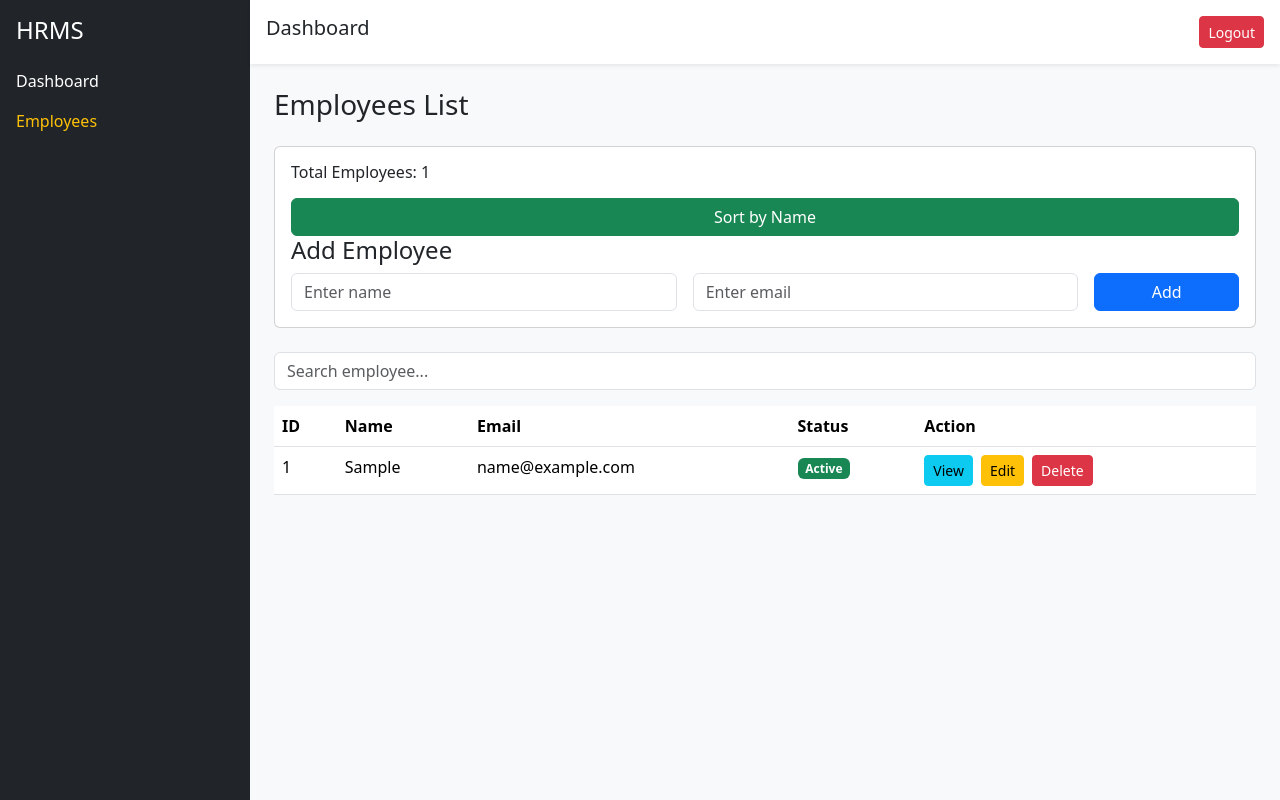
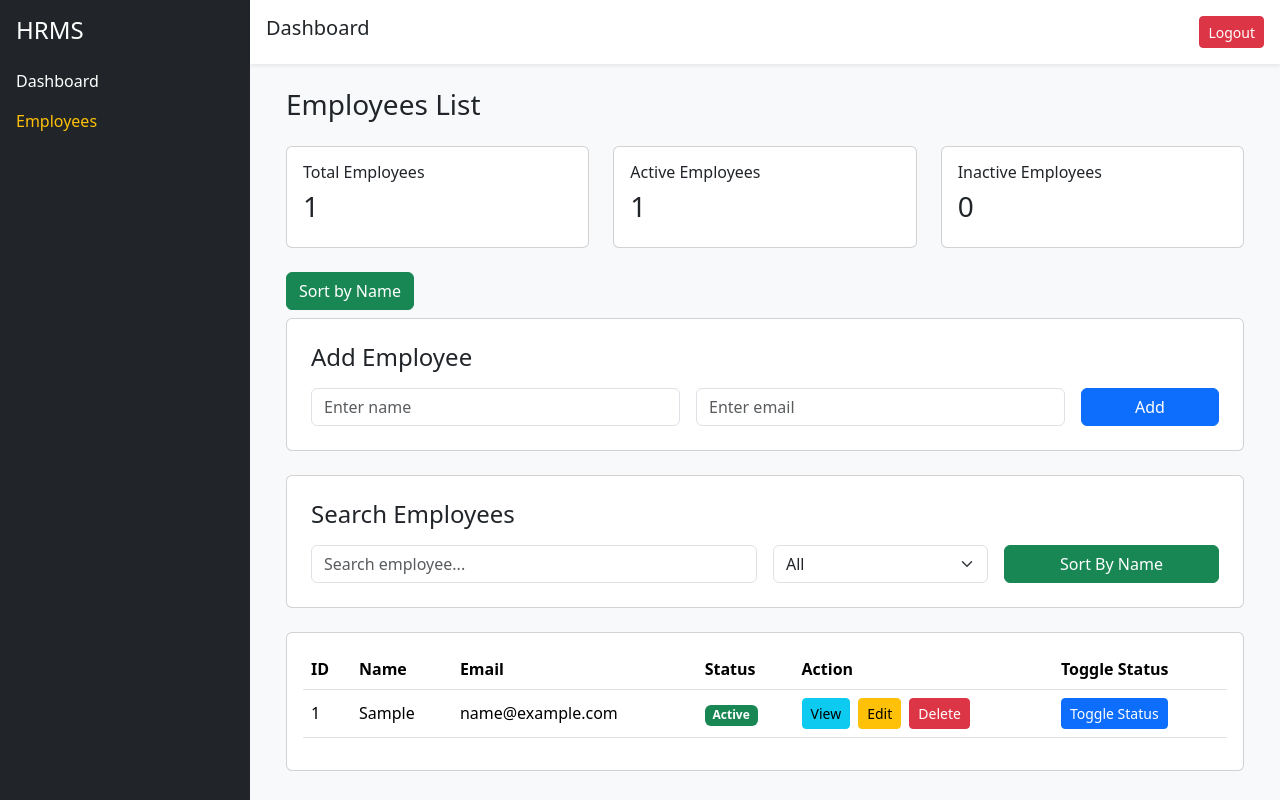
Before and after one commit to SumitVIP25/hrms-dashboard, a React (Vite) app: page /employees in a window 1280 px wide. Both pictures are taken after typing "Sample", "name@example.com" into the empty fields and a click on the button "Add". Built offline with nearby package versions, Linux system fonts and the light colour scheme; no server answers.

Commit message:
Added employee status toggle, statistics, filters and UI improvements

```diff
--- a/src/pages/Employees.jsx
+++ b/src/pages/Employees.jsx
@@ -1,3 +1,4 @@
+import { all } from "axios";
 import MainLayout from "../layout/MainLayout";
 import { useEffect, useState } from "react";
 
@@ -9,6 +10,7 @@ export default function Employees() {
     });
     const [loading, setLoading] = useState(true);
     const [search, setSearch] = useState("");
+    const [statusFilter, setStatusFilter] = useState("All");
     const [name, setName] = useState("");
     const [email, setEmail] = useState("");
     const [editId, setEditId] = useState(null);
@@ -30,6 +32,16 @@ export default function Employees() {
         setEmployees(sortedEmployees);
     }
 
+    const handleToggleStatus = (id) => {
+        const updatedEmployees = employees.map((employee) =>
+            employee.id === id ? {
+                ...employee,
+                status: employee.status === "Active" ? "Inactive" : "Active",
+            } : employee
+        );
+        setEmployees(updatedEmployees);
+    }
+
     const handleDelete = (id) => {
         const isConfirmed = window.confirm("Are you sure you want to delete this employee?");
         if (!isConfirmed) {
@@ -39,19 +51,35 @@ export default function Employees() {
         setEmployees(updatedEmployees);
     }
 
-    const filteredEmployees = employees.filter((employee) => employee.name.toLowerCase().includes(search.toLowerCase()));
+    const filteredEmployees = employees.filter((employee) => {
+        const matchesSearch =
+            employee.name
+                .toLowerCase()
+                .includes(search.toLowerCase());
+
+        const matchesStatus =
+            statusFilter === "All" ||
+            (employee.status || "Active") === statusFilter;
+
+        return matchesSearch && matchesStatus;
+    });
 
     const fetchEmployees = async () => {
         const storedEmployees = localStorage.getItem("employees");
 
         if (storedEmployees) {
-            const parsedEmployees = JSON.parse(storedEmployees);
-            setEmployees(parsedEmployees);
+            setEmployees(JSON.parse(storedEmployees));
+            setLoading(false);
+            return;
         }
         try {
             const response = await fetch("https://jsonplaceholder.typicode.com/users");
             const data = await response.json();
-            setEmployees(data);
+            const employeesWithStatus = data.map((employee) => ({
+                ...employee,
+                status: "Active",
+            }));
+            setEmployees(employeesWithStatus);
         } finally {
             setLoading(false);
         }
@@ -82,7 +110,7 @@ export default function Employees() {
             return;
         }
 
-        if (!email.includes("@" && ".")) {
+        if (!email.includes("@") || !email.includes(".")) {
             alert("Please enter a valid email");
             return;
         }
@@ -115,7 +143,7 @@ export default function Employees() {
                 id: employees.length + 1,
                 name: name.trim(),
                 email: email.trim(),
-                staus: "Active",
+                status: "Active",
             };
             setEmployees([...employees, newEmployee]);
         }
@@ -123,17 +151,46 @@ export default function Employees() {
         setEmail("");
     };
 
+    const activeEmployees = employees.filter((employee) => (employee.status || "Active") === "Active").length;
+
+    const inactiveEmployees = employees.filter((employee) => (employee.status || "Active") === "Inactive").length;
+
     return (
         <MainLayout>
-            <div>
+            <div className="container">
                 <h3 className="mb-4">Employees List</h3>
 
-                <div className="card p-3 mb-4">
-                    <h6>Total Employees: {employees.length}</h6>
-                    <button className="btn btn-success mt-2" onClick={handleSort}>
+                <div className="row mb-3">
+
+                    <div className="col-md-4">
+                        <div className="card p-3">
+                            <h6>Total Employees</h6>
+                            <h3>{employees.length}</h3>
+                        </div>
+                    </div>
+
+                    <div className="col-md-4">
+                        <div className="card p-3">
+                            <h6>Active Employees</h6>
+                            <h3>{activeEmployees}</h3>
+                        </div>
+                    </div>
+
+                    <div className="col-md-4">
+                        <div className="card p-3">
+                            <h6>Inactive Employees</h6>
+                            <h3>{inactiveEmployees}</h3>
+                        </div>
+                    </div>
+                </div>
+
+                <button className="btn btn-success mt-2 mb-2" onClick={handleSort}>
                     Sort by Name
                 </button>
-                    <h4>Add Employee</h4>
+
+                <div className="card p-4 mb-4">
+                    <h4 className="mb-3">Add Employee</h4>
+
                     <div className="row g-3">
                         <div className="col-md-5">
                             <input
@@ -170,7 +227,11 @@ export default function Employees() {
                     </div>
                 </div>
 
-                <div className="mb-3">
+                <div className="card p-4 mb-4">
+                    <h4 className="mb-3">Search Employees</h4>
+
+                    <div className="row g-3">
+                        <div className="col-md-6">
                             <input
                                 type="text"
                                 className="form-control"
@@ -179,9 +240,26 @@ export default function Employees() {
                                 onChange={(e) => setSearch(e.target.value)}
                             />
                         </div>
-                <table className="table">
+
+                        <div className="col-md-3">
+                            <select className="form-select"
+                                value={statusFilter}
+                                onChange={(e) => setStatusFilter(e.target.value)}>
+                                <option value="All">All</option>
+                                <option value="Active">Active</option>
+                                <option value="Inactive">Inactive</option>
+                            </select>
+                        </div>
+                        <div className="col-md-3">
+                            <button className="btn btn-success w-100"
+                                onClick={handleSort}>Sort By Name</button>
+                        </div>
+
+                    </div>
+                </div>
+
                 {selectedEmployee && (
-                        <div className="card p-4 mt-4 shadow">
+                    <div className="card p-4 mb-4 shadow">
                         <h4 className="mb-3">Employee Details</h4>
                         <p>
                             <strong>ID:</strong> {selectedEmployee.id} <br />
@@ -199,6 +277,9 @@ export default function Employees() {
                             onClick={() => setSelectedEmployee(null)}>Close</button>
                     </div>
                 )}
+
+                <div className="card p-3">
+                    <table className="table table-hover align-middle">
                         <thead>
                             <tr>
                                 <th>ID</th>
@@ -206,6 +287,7 @@ export default function Employees() {
                                 <th>Email</th>
                                 <th>Status</th>
                                 <th>Action</th>
+                                <th>Toggle Status</th>
                             </tr>
                         </thead>
                         <tbody>
@@ -216,21 +298,36 @@ export default function Employees() {
                                         <td>{employee.name}</td>
                                         <td>{employee.email}</td>
                                         <td>
-                                        <span className={`badge ${employee.statue = "Active" ? "bg-success" : "bg-danger"}`}>{employee.staus || "Active"}</span>
+                                            <span className={`badge ${(employee.status || "Active") === "Active"
+                                                ? "bg-success"
+                                                : "bg-danger"}`}
+                                            >
+                                                {employee.status || "Active"}
+                                            </span>
                                         </td>
+
                                         <td>
                                             <button className="btn btn-info btn-sm me-2"
                                                 onClick={() => handleView(employee)}>View</button>
+
                                             <button className="btn btn-sm btn-warning me-2"
                                                 onClick={() => handleEdit(employee)}>Edit</button>
 
                                             <button className="btn btn-danger btn-sm"
-                                            onClick={() => handleDelete(employee.id)}>Delete</button></td>
+                                                onClick={() => handleDelete(employee.id)}>Delete</button>
+                                        </td>
+
+                                        <td>
+                                            <button className="btn btn-primary btn-sm"
+                                                onClick={() => handleToggleStatus(employee.id)}>
+                                                Toggle Status
+                                            </button>
+                                        </td>
                                     </tr>
                                 ))) : (
                                 <tr>
                                     <td
-                                    colSpan="4"
+                                        colSpan="6"
                                         className="text-center text-muted">No employees found.
                                     </td>
                                 </tr>
@@ -238,9 +335,10 @@ export default function Employees() {
                         </tbody>
                     </table>
                 </div>
+            </div>
 
 
-        </MainLayout>
+        </MainLayout >
 
     );
 }
```
Lines whose indentation alone changed are shown as unchanged.
